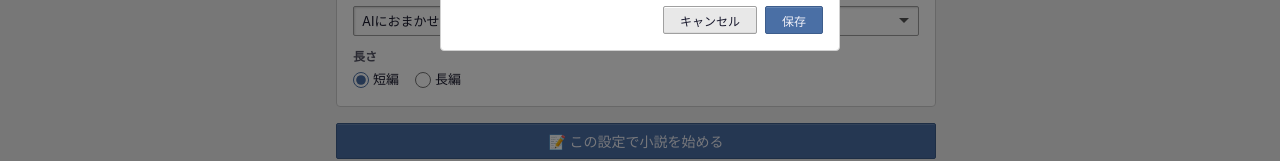
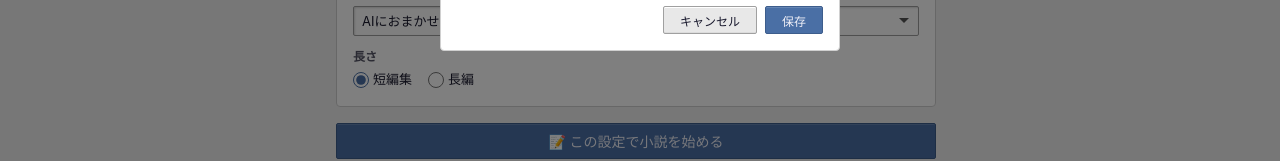
Before and after one commit to naochiba912-cpu/nover-forge, a React (Vite) app in the folder frontend/: page / in a window 1280 px wide. Shown: the part 452-613 px from the top of the page. Built offline with nearby package versions, Linux system fonts and the light colour scheme.

Commit message:
fix: change short story label from 短編 to 短編集

```diff
--- a/frontend/src/components/PrologueEditor.jsx
+++ b/frontend/src/components/PrologueEditor.jsx
@@ -76,7 +76,7 @@ export default function PrologueEditor() {
             <span style={{ color: "var(--text-secondary)", fontWeight: 600 }}>
               長さ:
             </span>
-            <span>{setup?.length === "short" ? "短編" : "長編"}</span>
+            <span>{setup?.length === "short" ? "短編集" : "長編"}</span>
             {setup?.world_setting && (
               <>
                 <span
--- a/frontend/src/components/SetupForm.jsx
+++ b/frontend/src/components/SetupForm.jsx
@@ -160,7 +160,7 @@ export default function SetupForm() {
                       checked={length === "short"}
                       onChange={(e) => setLength(e.target.value)}
                     />
-                    短編
+                    短編集
                   </label>
                   <label className="form-radio">
                     <input
```
Also changed, not shown: 3 other files (tests, documents, lock files or other folders).
